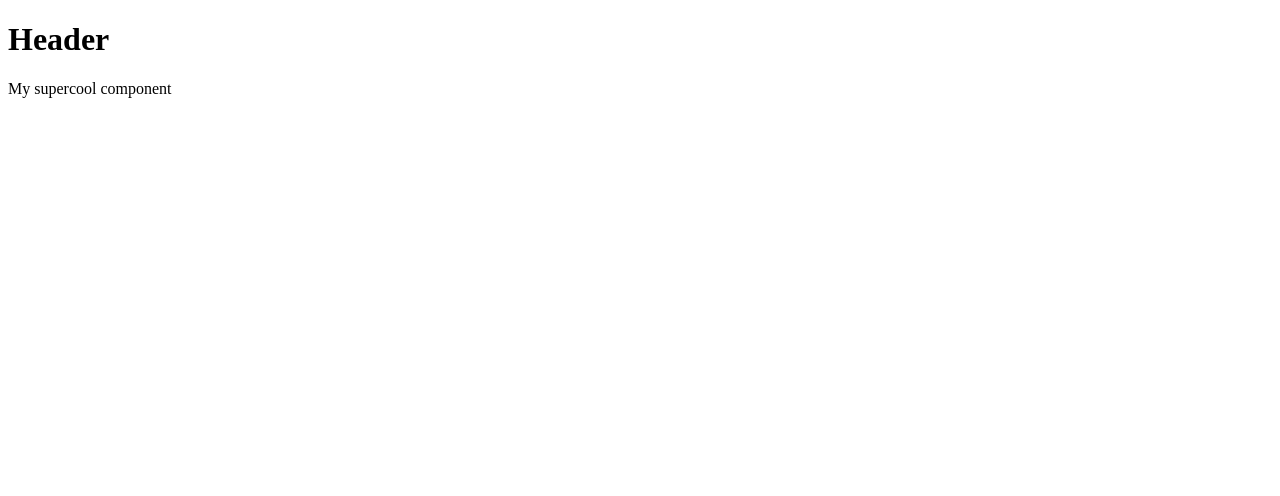
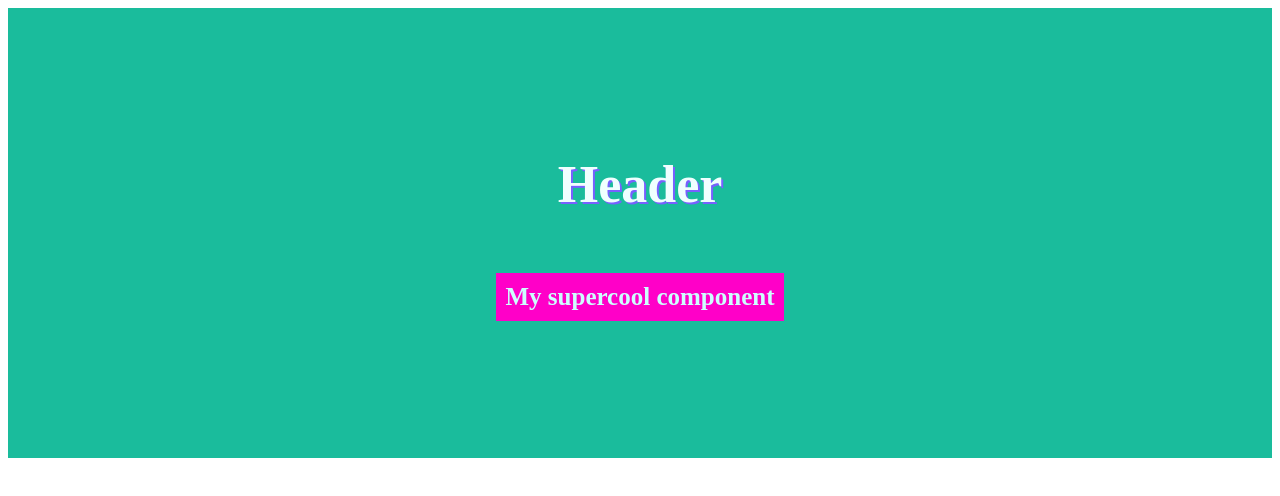
Before and after one commit to Destileus/portfoliosomething, a React (Create React App) app: page / in a window 1280 px wide. Shown: the top 496 px of the page. Built offline with nearby package versions, Linux system fonts and the light colour scheme.

Commit message:
fkefkjkklsijdoij

```diff
--- a/src/components/example/someExampleComponent.module.scss
+++ b/src/components/example/someExampleComponent.module.scss
@@ -0,0 +1,23 @@
+.container {
+    width: 100%;
+    height: 450px;
+    background: #1abc9c;
+    display: flex;
+    flex-direction: column;
+    justify-content: center;
+    align-items: center;
+
+    h1 {
+      font-size: 52px;
+      color: azure;
+      text-shadow: 2px 2px #7860ff;
+    }
+
+    p {
+      font-weight: 700;
+      font-size: 25px;
+      color: rgb(206, 255, 255);
+      background: rgb(255, 0, 200);
+      padding: 10px;
+    }
+  }
```
